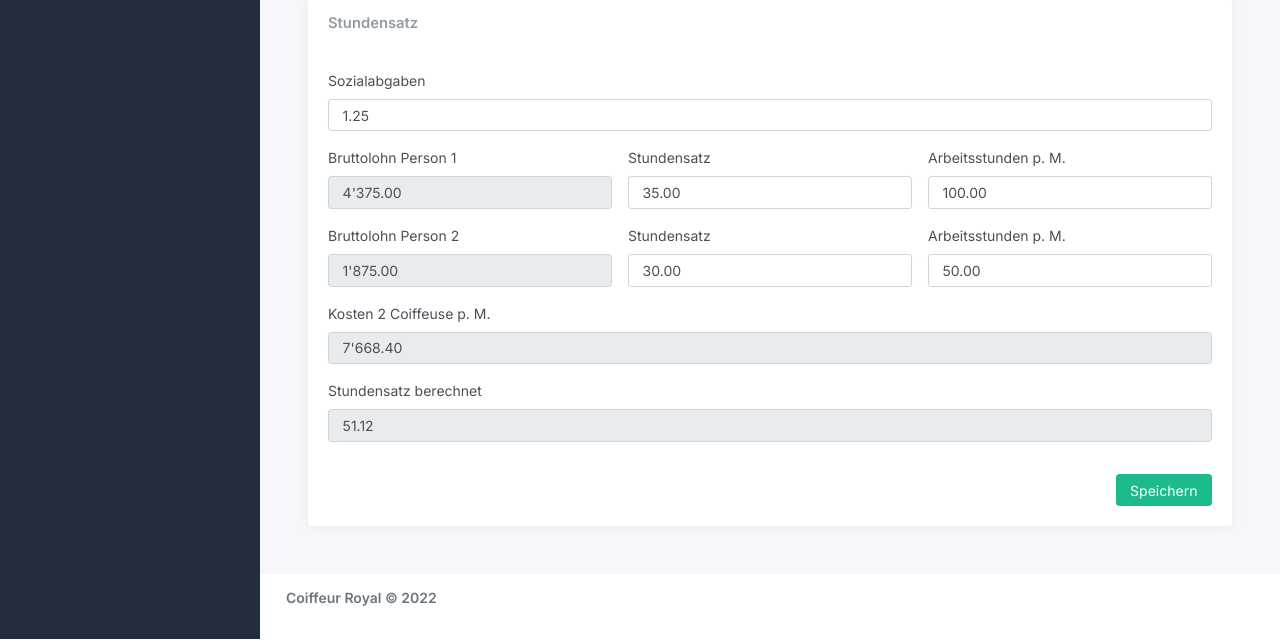
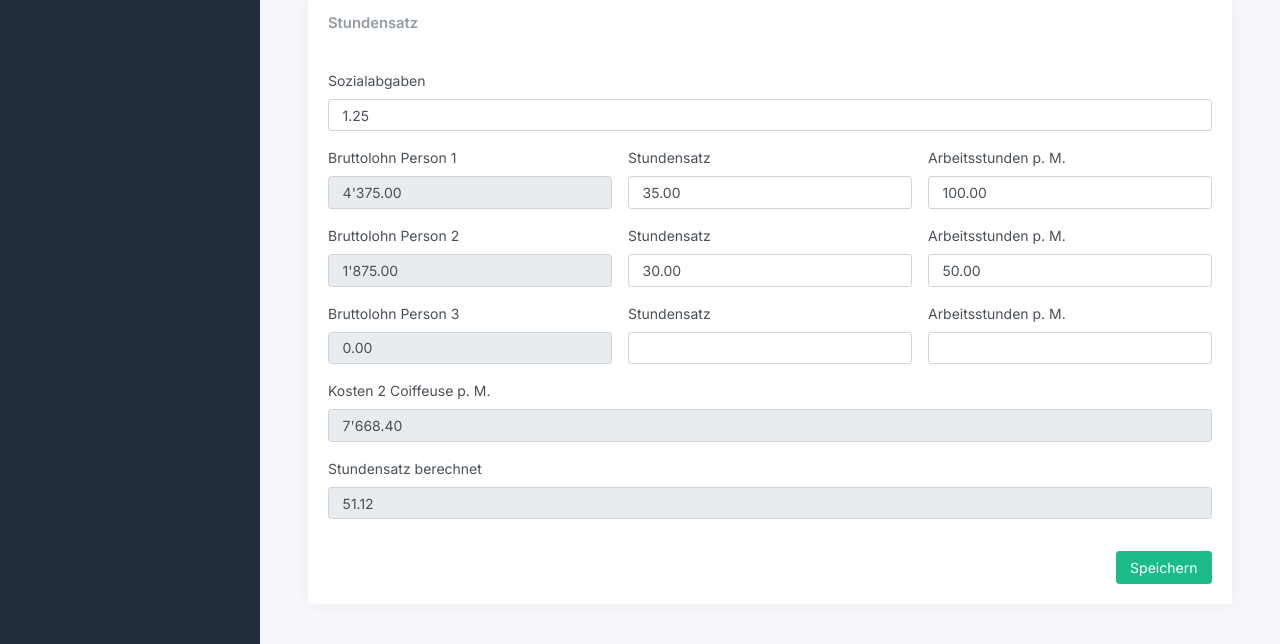
Before and after one commit to aeberhardhsr/coiffeur-royal, a PHP site: page /sites/cost-calculation.php in a window 1280 px wide. Shown: the part 858-1502 px from the top of the page. Run offline with PHP 8.4, Linux system fonts and the light colour scheme; a user stored in the database is signed in; data comes from the database, SQL or seed files in the repository; data that the repository does not hold is empty; some libraries are stand-ins or nearby versions.

Commit message:
add new employee in cost calculation

```diff
--- a/website/sites/cost-calculation.php
+++ b/website/sites/cost-calculation.php
@@ -288,6 +288,18 @@
                                             <label for="editRatesCostCalculation_work_hours_half" class="form-label">Arbeitsstunden p. M.</label>
                                             <input type="text" class="form-control" name="editRatesCostCalculation_work_hours_half" id="editRatesCostCalculation_work_hours_half" value="<?php echo $row_rates['cost_calculation_work_hours_half']?>">
                                         </div>
+										<div class="col-md-4">
+                                            <label for="editRatesCostCalculation_gross_wage_three" class="form-label">Bruttolohn Person 3</label>
+                                            <input type="text" class="form-control" name="editRatesCostCalculation_gross_wage_three" id="editRatesCostCalculation_gross_wage_three" disabled value="<?php echo number_format($row_rates['cost_calculation_gross_wage_three'],2,'.',"'")?>">
+                                        </div>
+                                        <div class="col-md-4">
+                                            <label for="editRatesCostCalculation_hour_rate_three" class="form-label">Stundensatz</label>
+                                            <input type="text" class="form-control" name="editRatesCostCalculation_hour_rate_three" id="editRatesCostCalculation_hour_rate_three" value="<?php echo $row_rates['cost_calculation_hour_rate_three']?>">
+                                        </div>
+                                        <div class="col-md-4">
+                                            <label for="editRatesCostCalculation_work_hours_three" class="form-label">Arbeitsstunden p. M.</label>
+                                            <input type="text" class="form-control" name="editRatesCostCalculation_work_hours_three" id="editRatesCostCalculation_work_hours_three" value="<?php echo $row_rates['cost_calculation_work_hours_three']?>">
+                                        </div>
                                         <div class="col-12">
                                           <label for="editRatesCostCalculation_fte" class="form-label">Kosten 2 Coiffeuse p. M.</label>
                                           <input type="text" class="form-control" name="editRatesCostCalculation_fte" id="editRatesCostCalculation_fte" disabled value="<?php echo number_format($row_rates['cost_calculation_cost_fte'],2,'.',"'") ?>">
--- a/website/sites/cost_calculation_rates_costs_edit.php
+++ b/website/sites/cost_calculation_rates_costs_edit.php
@@ -8,6 +8,8 @@ include 'db.php';
     $additionalratescost_work_hours_full    = $_POST['editRatesCostCalculation_work_hours_full'];
     $additionalratescost_hour_rate_half     = $_POST['editRatesCostCalculation_hour_rate_half'];
     $additionalratescost_work_hours_half    = $_POST['editRatesCostCalculation_work_hours_half'];
+    $additionalratescost_hour_rate_three     = $_POST['editRatesCostCalculation_hour_rate_three'];
+    $additionalratescost_work_hours_three    = $_POST['editRatesCostCalculation_work_hours_three'];
     $additionalratescost_hour_rate_calc     = $_POST['editRatesCostCalculation_hour_rate_calc'];
 
 
@@ -16,7 +18,9 @@ include 'db.php';
                                             cost_calculation_hour_rate_full='$additionalratescost_hour_rate_full',
                                             cost_calculation_work_hours_full='$additionalratescost_work_hours_full',
                                             cost_calculation_hour_rate_half='$additionalratescost_hour_rate_half',
-                                            cost_calculation_work_hours_half='$additionalratescost_work_hours_half'
+                                            cost_calculation_work_hours_half='$additionalratescost_work_hours_half',
+                                            cost_calculation_hour_rate_three='$additionalratescost_hour_rate_three',
+                                            cost_calculation_work_hours_three='$additionalratescost_work_hours_three'
                                             WHERE cost_calculation_id='$additionalratescost_id'";
     $query_run = mysqli_query($db_conn, $query);
 
```
Also changed, not shown: database/db.sql (+5 -2 lines).
